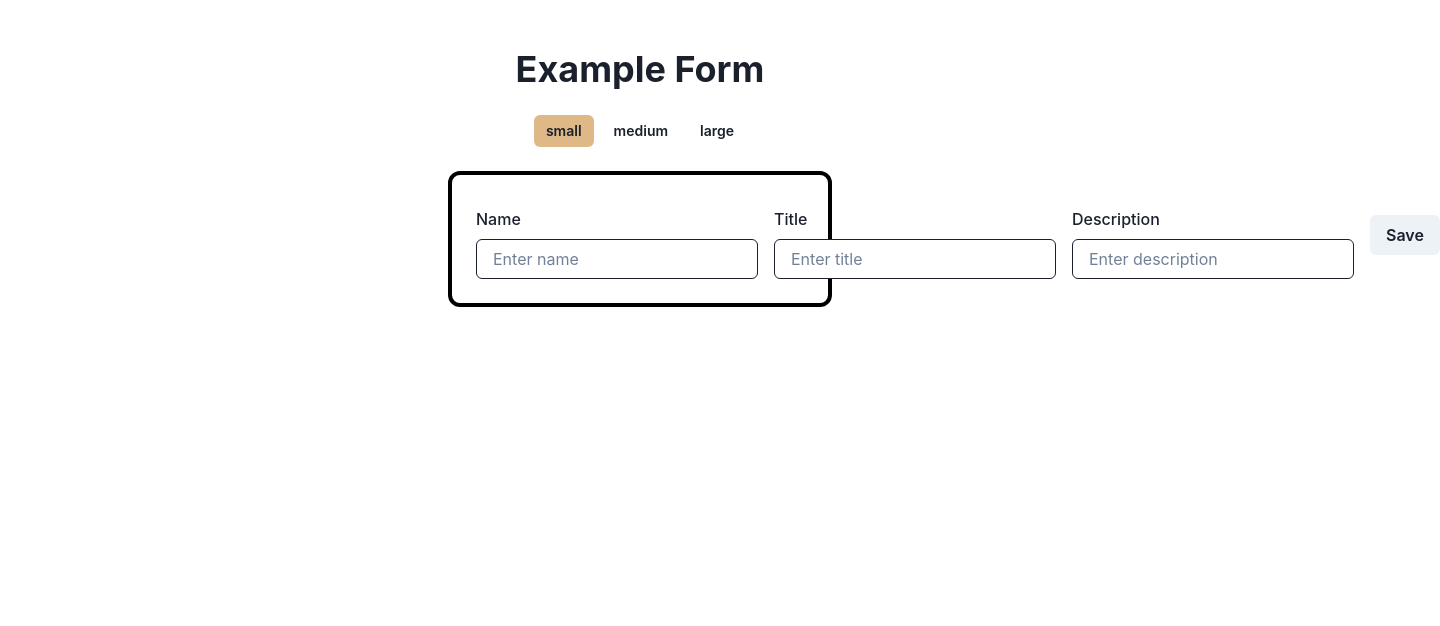
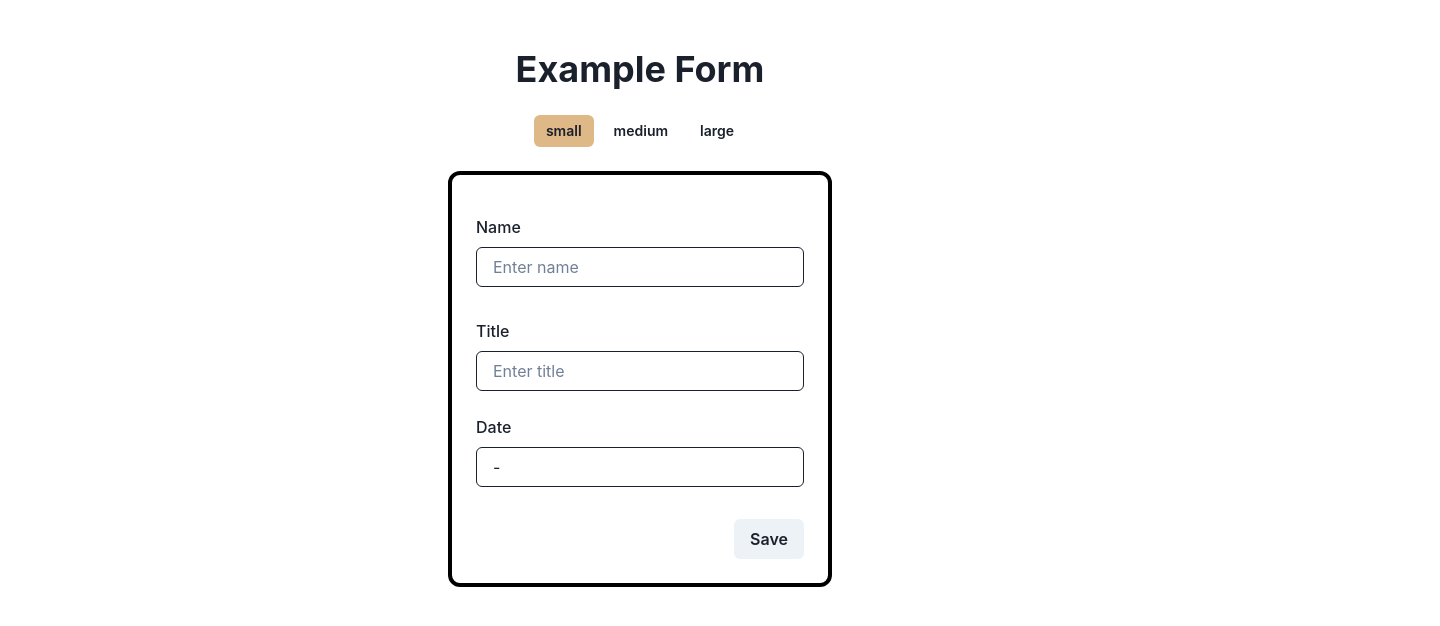
Before and after one commit to juancarloselorriaga/react-formatge, a React (Vite) app: page / in a window 1280 px wide. Shown: the top 626 px of the page, 1440 px wide, since content can reach past the window. Built offline with nearby package versions, Linux system fonts and the light colour scheme.

Commit message:
update: Dev Form

```diff
--- a/src/forms/DevForm.tsx
+++ b/src/forms/DevForm.tsx
@@ -2,11 +2,12 @@ import { StackProps } from '@chakra-ui/react'
 import { FormFieldType, OnFormSubmit } from '../types'
 import React, { FC } from 'react'
 import FormWrapper from '../_layout/FormWrapper'
+import DatePickerComponent from '../_components/DateComponents/DatePickerComponent'
 
 export type DevFormFields = {
   name: string
   title: string
-  description: string
+  date: Date | null
 }
 
 interface DevFormComponentProps extends StackProps {
@@ -35,12 +36,14 @@ const DevFormComponent: FC<DevFormComponentProps> = ( { data, buttonLabel, onFor
 
     },
     {
-      name: 'description',
-      componentType: 'input',
-      label: 'Description',
-      placeholder: 'Enter description',
-      initialValue: '',
-    },
+      name: 'date',
+      componentType: 'component',
+      label: 'Date',
+      initialValue: null,
+      component: (
+        <DatePickerComponent title="Date" />
+      )
+    }
   ]
 
   const handleOnFormSubmit = async ( updatedData: Partial<DevFormFields> ) => {
@@ -51,15 +54,6 @@ const DevFormComponent: FC<DevFormComponentProps> = ( { data, buttonLabel, onFor
   return (
     <FormWrapper<DevFormFields>
       w='full'
-      bg='red'
-      maxH={ 200 }
-      flexWrap='wrap'
-      sx={{
-        '.rf__input-field-wrapper': {
-          w: 'auto',
-          mt: 0
-        }
-      }}
       onSubmitCb={ handleOnFormSubmit }
       { ...{ inputFields } }
       { ...props }
```
